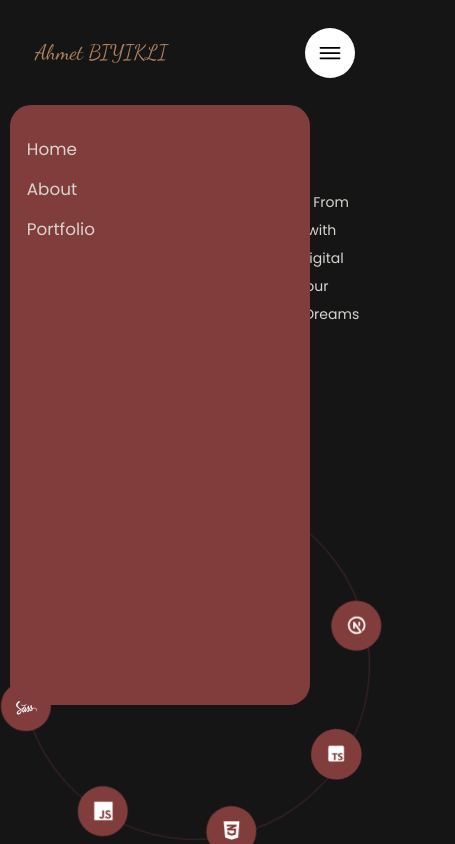
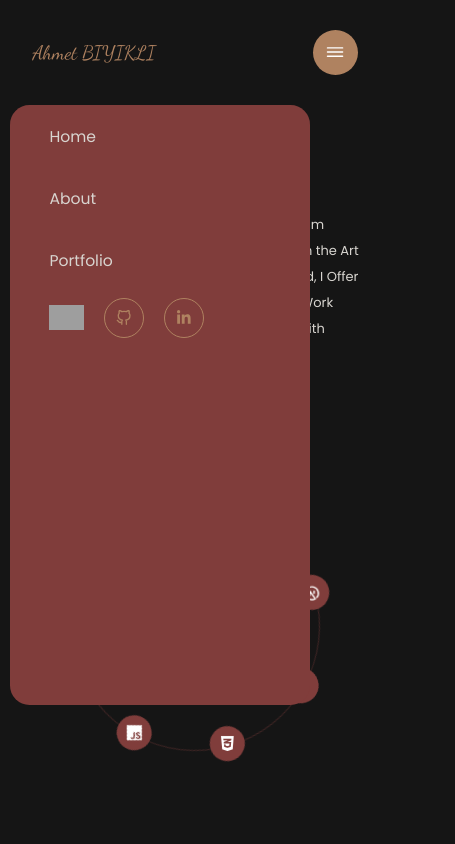
Before and after one commit to ahmet687u/portfolio, a Next.js app: page /en in a window 390 px wide. Both pictures are taken after a click on the icon 330 px from the left and 52 px from the top of the page. Shown: the top 844 px of the page, 455 px wide, since content can reach past the window. Built offline with nearby package versions, Linux system fonts and the light colour scheme; grey boxes are pictures that could not be loaded.

Commit message:
home page responsive

```diff
--- a/src/app/[locale]/template.tsx
+++ b/src/app/[locale]/template.tsx
@@ -7,7 +7,7 @@ export default function Template({ children }: { children: React.ReactNode }) {
     <motion.div
       initial={{ y: 20, opacity: 0 }}
       animate={{ y: 0, opacity: 1 }}
-      transition={{ ease: "easeInOut" }}
+      //transition={{ ease: "easeInOut" }}
     >
       {children}
     </motion.div>
--- a/src/components/experience/ExperienceCircle.tsx
+++ b/src/components/experience/ExperienceCircle.tsx
@@ -13,7 +13,7 @@ export default function ExperienceCircle() {
               key={index}
             >
               <div className={`${classes.anti_circle} my-center`}>
-                <Icon size="1.5rem" color="#fff" />
+                <Icon color="#fff" />
               </div>
             </div>
           ))}
--- a/src/components/experience/circle.module.scss
+++ b/src/components/experience/circle.module.scss
@@ -34,6 +34,7 @@
         }
 
         svg {
+          font-size: 1.15em;
           transform: rotate(calc(-360deg / 8 * var(--i)));
         }
       }
@@ -41,13 +42,35 @@
   }
 
   // --- Responsive ---
-  @include break-max(900px) {
+  @include break-max(1024px) {
     .content {
       width: 350px;
       height: 350px;
 
-      .circle_item {
-        transform-origin: 195px !important;
+      .relative {
+        .circle_item {
+          transform-origin: 195px;
+        }
+      }
+    }
+  }
+
+  @include break-max(500px) {
+    .content {
+      width: 250px;
+      height: 250px;
+
+      .relative {
+        .circle_item {
+          width: 35px;
+          height: 35px;
+          transform-origin: 140px;
+          left: -6%;
+
+          svg {
+            font-size: 1.1em;
+          }
+        }
       }
     }
   }
--- a/src/components/home/banner/banner.module.scss
+++ b/src/components/home/banner/banner.module.scss
@@ -6,7 +6,7 @@
   gap: 10px;
   display: grid;
   grid-template-columns: 1fr 1fr;
-  height: calc(100vh - $navbar-height);
+  min-height: calc(100vh - $navbar-height);
 
   .left {
     align-self: center;
@@ -19,6 +19,10 @@
         font-size: 2.3rem;
       }
     }
+  }
+
+  .right {
+    overflow: hidden;
   }
 
   button {
@@ -34,4 +38,12 @@
       grid-column: span 2;
     }
   }
+
+  @include break-max(500px) {
+    row-gap: 15px;
+
+    .right {
+      height: 300px;
+    }
+  }
 }
--- a/src/components/shared/navbar/LocaleImage.tsx
+++ b/src/components/shared/navbar/LocaleImage.tsx
@@ -21,7 +21,7 @@ const LocaleImage = ({ locale }: { locale: TLocales }) => {
         <Image
           width={35}
           height={25}
-          alt={locale}
+          alt={antiLocale[locale]}
           src={`/${antiLocale[locale]}.jpg`}
         />
       )}
--- a/src/components/shared/navbar/ResponsiveNavbar.tsx
+++ b/src/components/shared/navbar/ResponsiveNavbar.tsx
@@ -7,17 +7,23 @@ import { AnimatePresence, delay, motion } from "framer-motion";
 import { navbarLinks } from "@/constants";
 import { TLocales } from "@/types";
 import Link from "next/link";
+import LocaleImage from "./LocaleImage";
+import { FiGithub } from "react-icons/fi";
+import { FaLinkedinIn } from "react-icons/fa";
 
 const menuVariant = {
   open: {
     clipPath: "circle(85% at 40% 40%)",
     width: 300,
-    height: 600
+    height: 600,
   },
   closed: {
     clipPath: "circle(0% at 0% 0%)",
     width: 0,
-    height: 0
+    height: 0,
+    transition: {
+      delay: 0.2,
+    },
   },
 };
 
@@ -26,15 +32,33 @@ const straggerVariants = {
     x: -20,
     opacity: 0,
     transition: {
-      staggerChildren: 0.09,
+      staggerChildren: 0.2,
     },
   },
   open: {
-    x: 0,
+    x: 10,
     opacity: 1,
     transition: {
-      staggerChildren: 0.09,
-      // delay: 0.5
+      staggerChildren: 0.2,
+    },
+  },
+};
+
+const footerVariant = {
+  initial: {
+    y: -40,
+    opacity: 0,
+    transition: {
+      delayChildren: 0.6,
+      staggerChildren: 0.2,
+    },
+  },
+  animate: {
+    y: 0,
+    opacity: 1,
+    transition: {
+      delayChildren: 0.6,
+      staggerChildren: 0.2,
     },
   },
 };
@@ -51,29 +75,70 @@ const ResponsiveNavbar = ({ locale }: { locale: TLocales }) => {
 
       {/* menu list */}
       <AnimatePresence>
-        <motion.div
+        <motion.nav
           variants={menuVariant}
           className={styles.menu_list}
           animate={isOpen ? "open" : "closed"}
         >
           {isOpen ? (
+            <>
+              {/* responsive menu list */}
               <motion.ul
                 variants={straggerVariants}
                 initial="initial"
                 animate="open"
                 className="not-none"
-              style={{ overflow: "hidden" }}
               >
                 {navbarLinks.map((link) => (
                   <motion.li variants={straggerVariants} key={link.route}>
-                  <Link href={`/${locale}/${link.route}`}>{link[locale]}</Link>
+                    <Link
+                      href={`/${locale}/${link.route}`}
+                      onClick={() => setIsOpen(false)}
+                    >
+                      {link[locale]}
+                    </Link>
                   </motion.li>
                 ))}
               </motion.ul>
+
+              {/* menu footer */}
+              <motion.div className={styles.footer}>
+                <motion.ul
+                  variants={footerVariant}
+                  initial="initial"
+                  animate="animate"
+                  className="flex contact align-center not-none"
+                >
+                  <motion.li
+                    variants={footerVariant}
+                    className={styles.not_pad}
+                  >
+                    <LocaleImage locale={locale} />
+                  </motion.li>
+
+                  <motion.li
+                    variants={footerVariant}
+                    className={styles.not_pad}
+                  >
+                    <Link href="https://github.com/ahmet687u">
+                      <FiGithub />
+                    </Link>
+                  </motion.li>
+                  <motion.li
+                    variants={footerVariant}
+                    className={styles.not_pad}
+                  >
+                    <Link href="https://www.linkedin.com/in/ahmet-b%C4%B1y%C4%B1kl%C4%B1-97102b21b/">
+                      <FaLinkedinIn />
+                    </Link>
+                  </motion.li>
+                </motion.ul>
+              </motion.div>
+            </>
           ) : (
             ""
           )}
-        </motion.div>
+        </motion.nav>
       </AnimatePresence>
     </div>
   );
--- a/src/components/shared/navbar/resmenu.module.scss
+++ b/src/components/shared/navbar/resmenu.module.scss
@@ -5,10 +5,10 @@
   display: none;
 
   .menu {
-    @include rounded-item(50px) {
-      background-color: #fff;
-			color: #000;
-			font-size: 2em;
+    @include rounded-item(45px) {
+			background-color: $brown-color-first;
+			color: #fff;
+			font-size: 1.7em;
     }
   }
 
@@ -22,12 +22,24 @@
 		border-radius: 1.5rem;
     width: 0;
     height: 0;
-		padding: 1.2rem;
+		overflow: hidden;
 
 		li{
-			margin: 1rem 0;
+			//margin: 1rem 0;
+			&:not(.not_pad) {
+				padding: 1.5rem;
+				font-size: 1.2rem;
+			}
+		}
+	}
 
-			font-size: 1.2rem;
+	.footer {
+		ul {
+			padding: 0 3rem;
+
+			a{
+				margin: .5rem 0;
+			}
 		}
 	}
 
--- a/src/scss/global.scss
+++ b/src/scss/global.scss
@@ -2,12 +2,16 @@
 @use "./variables/" as *;
 
 :root {
-  --page-font-size: $page-font-size;
+  --page-font-size: 16px;
 }
 
 ::selection {
   color: $default-text-color;
   background-color: $brown-color-first;
+}
+
+html {
+  font-size: var(--page-font-size);
 }
 
 body {
@@ -24,12 +28,6 @@ body {
   font-size: 1rem;
   line-height: 2rem;
   margin: 1rem 0;
-}
-
-@include break-max(768px) {
-  :root {
-    font-size: $responsive-font-size;
-  }
 }
 
 .flex {
@@ -55,7 +53,7 @@ body {
 .title {
   font-size: 1.8rem;
   text-align: center;
-  margin: 2rem 0 5rem 0;
+  margin: 2rem 0 3rem 0;
   letter-spacing: .3rem;
   text-align: center;
 
@@ -106,3 +104,10 @@ body {
     }
   }
 }
+
+// --- Global Responsive ---
+@include break-max(768px) {
+  :root {
+    --page-font-size: 13px;
+  }
+}
```
Lines whose indentation alone changed are shown as unchanged.
